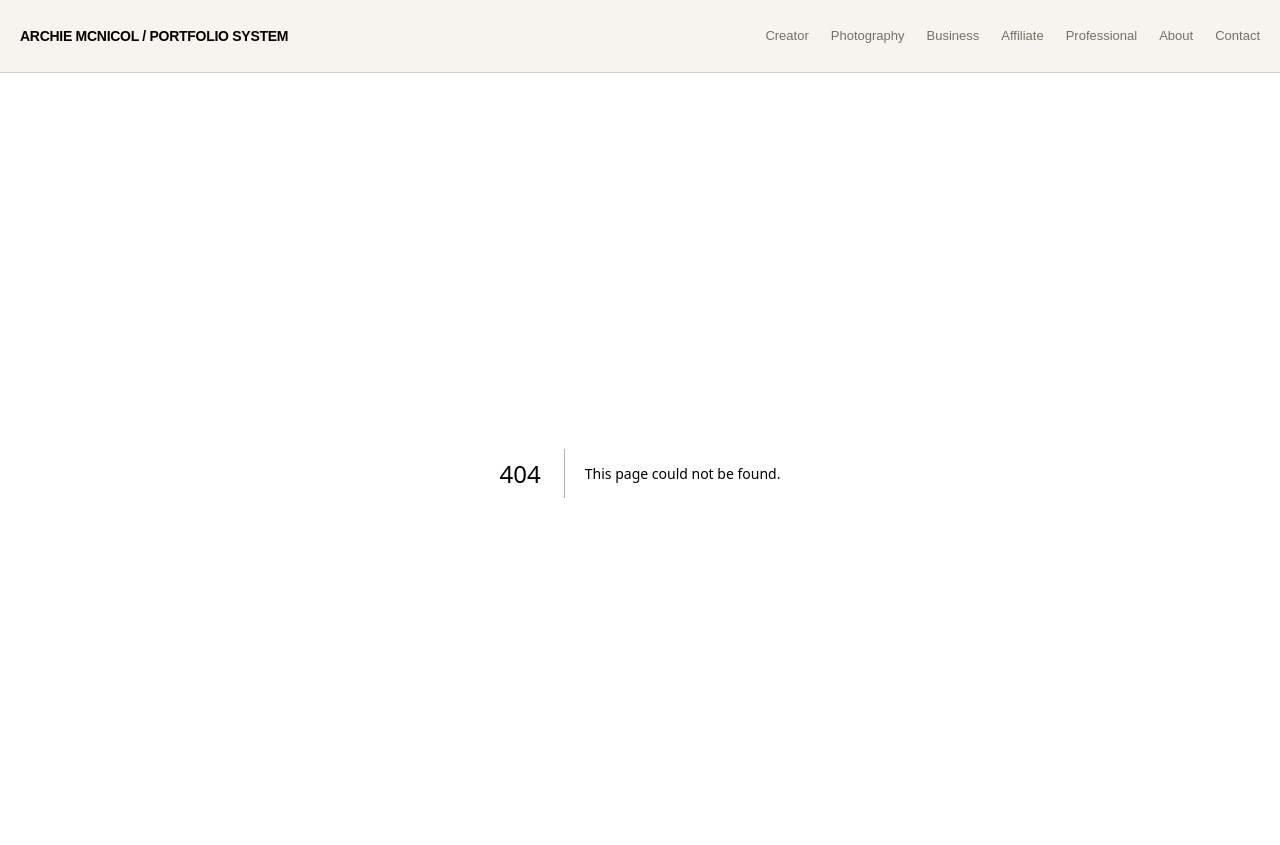
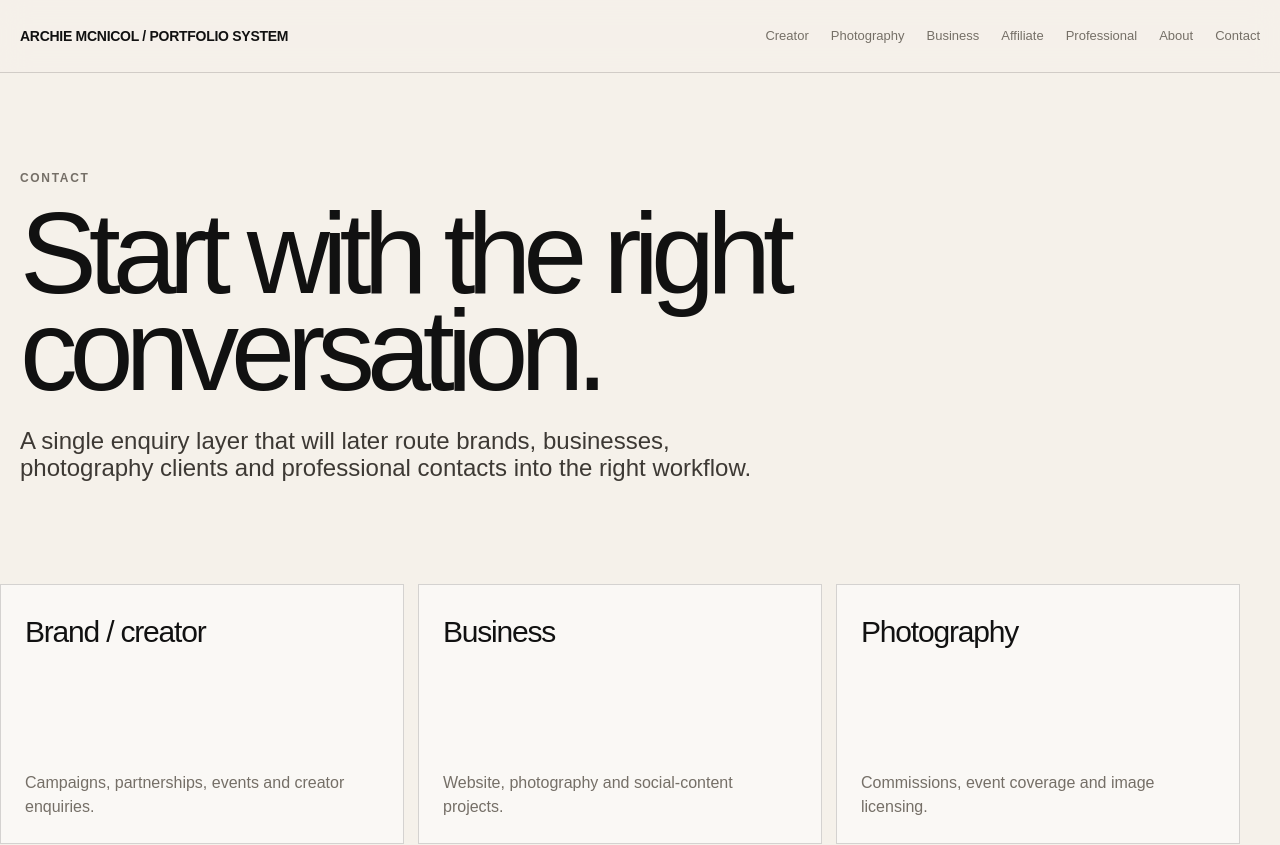
Before and after one commit to archiemcnicol/archie-portfolio, a Next.js app: page /contact in a window 1280 px wide. Before the commit this address had no page. Shown: the top 845 px of the page. Built offline with nearby package versions, Linux system fonts and the light colour scheme.

Commit message:
Add contact route

```diff
--- /dev/null
+++ b/src/app/contact/page.tsx
@@ -0,0 +1,6 @@
+import { PageShell } from "@/components/page-shell";
+export default function ContactPage(){return <PageShell eyebrow="Contact" title="Start with the right conversation." intro="A single enquiry layer that will later route brands, businesses, photography clients and professional contacts into the right workflow." blocks={[
+{title:"Brand / creator",copy:"Campaigns, partnerships, events and creator enquiries."},
+{title:"Business",copy:"Website, photography and social-content projects."},
+{title:"Photography",copy:"Commissions, event coverage and image licensing."}
+]}/>}
```
